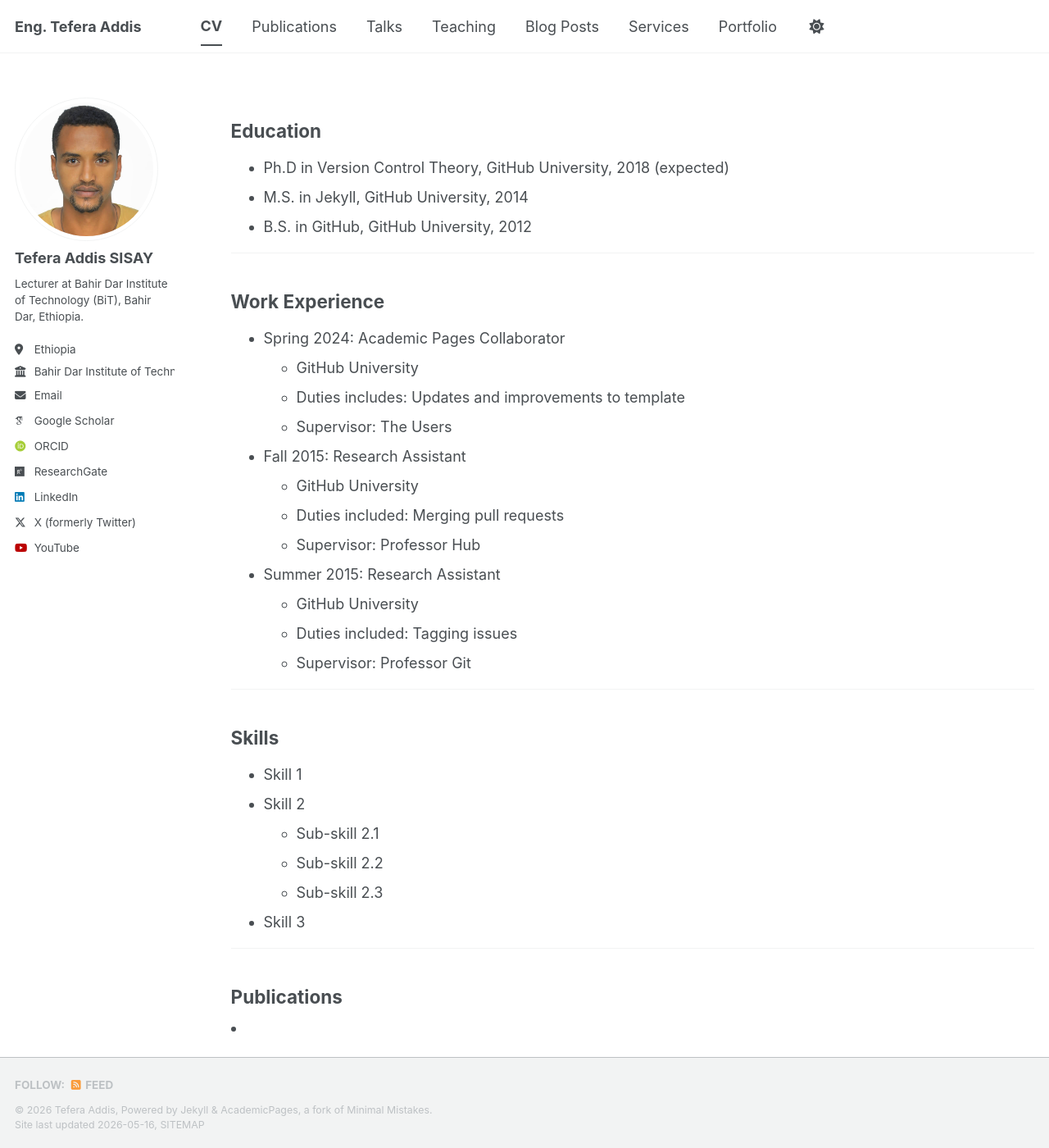
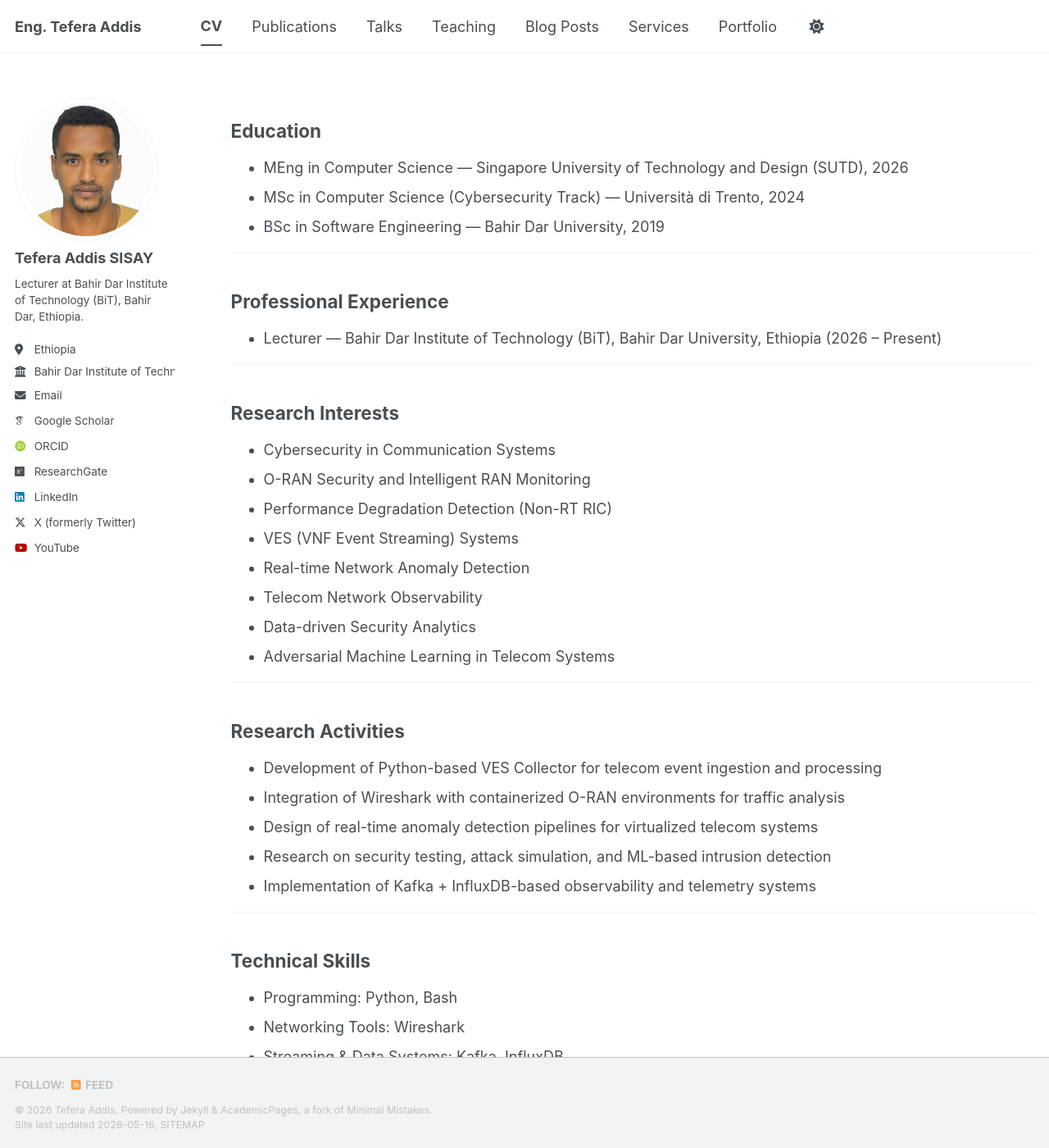
Before and after one commit to tefera-addis-sisay/tefera-addis-sisay.github.io, a Jekyll site: the page built from _pages/cv.md, in a window 1280 px wide and 1400 px high. Shown: the whole window at 82% size. Built offline with Jekyll 4.4.1, drawn with Linux system fonts in a browser that asks for light colours; some web fonts are replaced; a script bundle is joined from its source files by our own code; library files that are not in the unit come from our copies; some of the changed text lies outside the part shown.

Commit message:
Update cv.md

```diff
--- a/_pages/cv.md
+++ b/_pages/cv.md
@@ -12,66 +12,84 @@ hide_title: true
 
 ## Education
 
-* Ph.D in Version Control Theory, GitHub University, 2018 (expected)
-* M.S. in Jekyll, GitHub University, 2014
-* B.S. in GitHub, GitHub University, 2012
+* MEng in Computer Science — Singapore University of Technology and Design (SUTD), 2026
+* MSc in Computer Science (Cybersecurity Track) — Università di Trento, 2024
+* BSc in Software Engineering — Bahir Dar University, 2019
 
 ---
 
-## Work Experience
+## Professional Experience
 
-* Spring 2024: Academic Pages Collaborator
-  * GitHub University
-  * Duties includes: Updates and improvements to template
-  * Supervisor: The Users
-
-* Fall 2015: Research Assistant
-  * GitHub University
-  * Duties included: Merging pull requests
-  * Supervisor: Professor Hub
-
-* Summer 2015: Research Assistant
-  * GitHub University
-  * Duties included: Tagging issues
-  * Supervisor: Professor Git
+* Lecturer — Bahir Dar Institute of Technology (BiT), Bahir Dar University, Ethiopia (2026 – Present)
 
 ---
 
-## Skills
+## Research Interests
 
-* Skill 1
-* Skill 2
-  * Sub-skill 2.1
-  * Sub-skill 2.2
-  * Sub-skill 2.3
-* Skill 3
+* Cybersecurity in Communication Systems
+* O-RAN Security and Intelligent RAN Monitoring
+* Performance Degradation Detection (Non-RT RIC)
+* VES (VNF Event Streaming) Systems
+* Real-time Network Anomaly Detection
+* Telecom Network Observability
+* Data-driven Security Analytics
+* Adversarial Machine Learning in Telecom Systems
+
+---
+
+## Research Activities
+
+* Development of Python-based VES Collector for telecom event ingestion and processing
+* Integration of Wireshark with containerized O-RAN environments for traffic analysis
+* Design of real-time anomaly detection pipelines for virtualized telecom systems
+* Research on security testing, attack simulation, and ML-based intrusion detection
+* Implementation of Kafka + InfluxDB-based observability and telemetry systems
+
+---
+
+## Technical Skills
+
+* Programming: Python, Bash
+* Networking Tools: Wireshark
+* Streaming & Data Systems: Kafka, InfluxDB
+* Visualization: Grafana
+* Containerization: Docker, Kubernetes (Minikube)
+* Platforms: Linux, Virtualized Telecom Environments
 
 ---
 
 ## Publications
 
+<ul>
 {% for post in site.publications reversed %}
   {% include archive-single-cv.html %}
 {% endfor %}
+</ul>
 
 ---
 
 ## Talks
 
+<ul>
 {% for post in site.talks reversed %}
   {% include archive-single-talk-cv.html %}
 {% endfor %}
+</ul>
 
 ---
 
 ## Teaching
 
+<ul>
 {% for post in site.teaching reversed %}
   {% include archive-single-cv.html %}
 {% endfor %}
+</ul>
 
 ---
 
-## Service and Leadership
+## Academic Service
 
-* Currently signed in to 43 different Slack teams
+* Supervision of undergraduate research projects
+* Teaching and lab support in computing and cybersecurity courses
+* Participation in telecom and network security research activities
```
